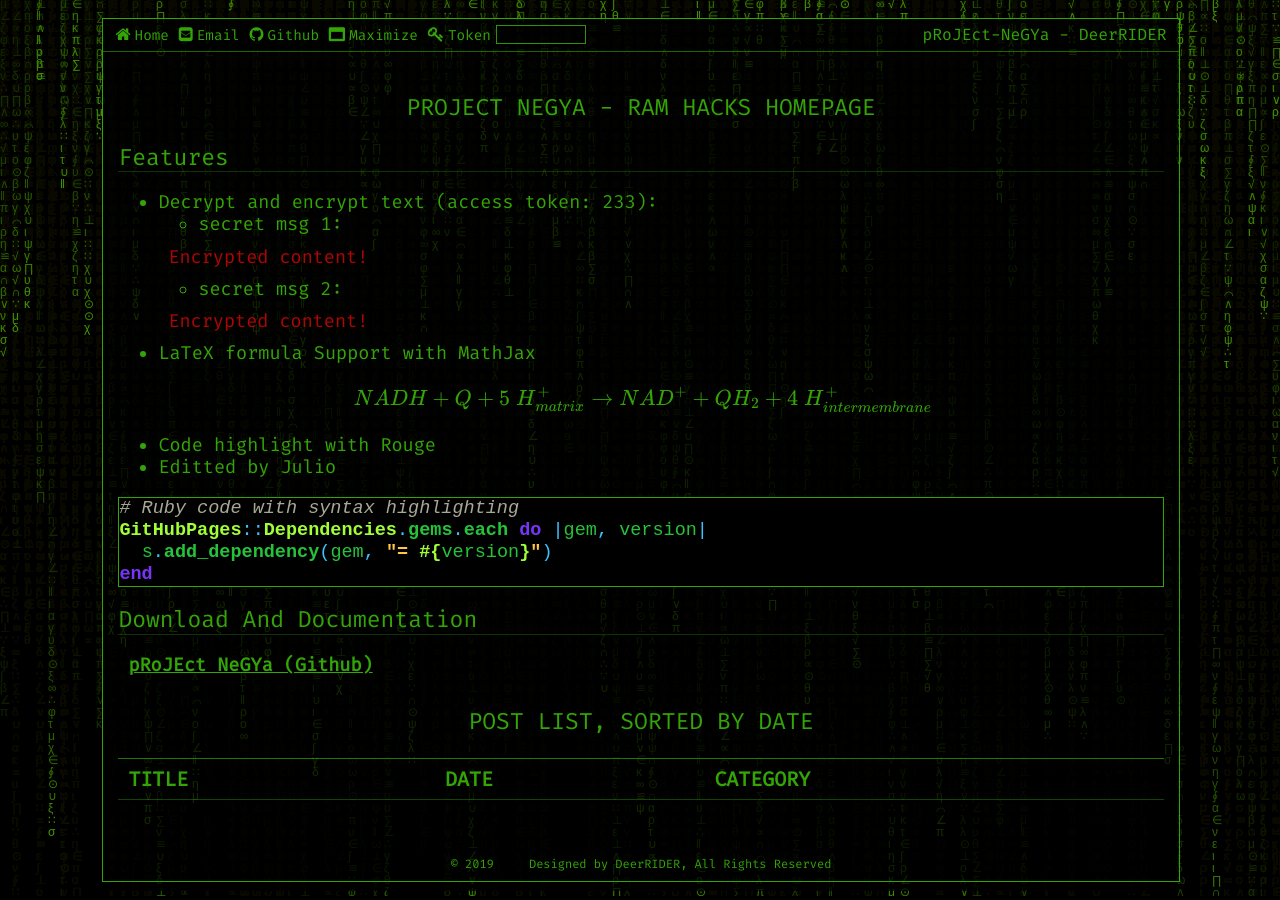
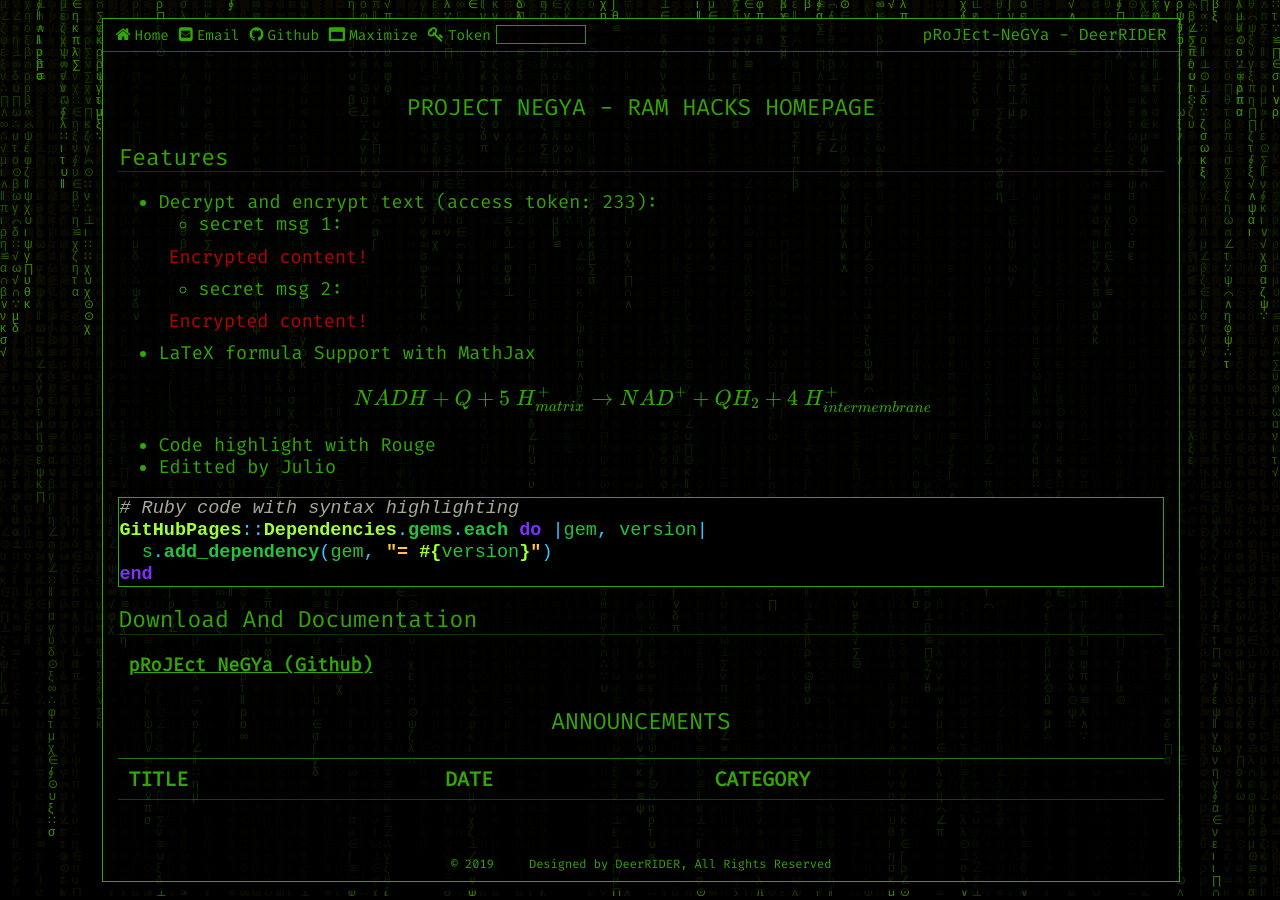
Before and after one commit to ramhacks/ramhacks.github.io, a Jekyll site: the page built from pages/index.md, in a window 1280 px wide. Built offline with Jekyll 4.4.1, drawn with Linux system fonts in a browser that asks for light colours; formulas are drawn with MathJax 3.

Commit message:
Add first post, update posts header

```diff
--- a/_includes/list_of_articles.html
+++ b/_includes/list_of_articles.html
@@ -1,6 +1,6 @@
 {% if page.post_list == "date" %}
 <!-- list of articles: sort by date (by default) -->
-<h1 class="loa">Post List, sorted by date</h1>
+<h1 class="loa">Announcements</h1>
 <table>
     <thead>
         <tr>
```
Also changed, not shown: _posts/post1-2019.md (+1 -1 lines).
